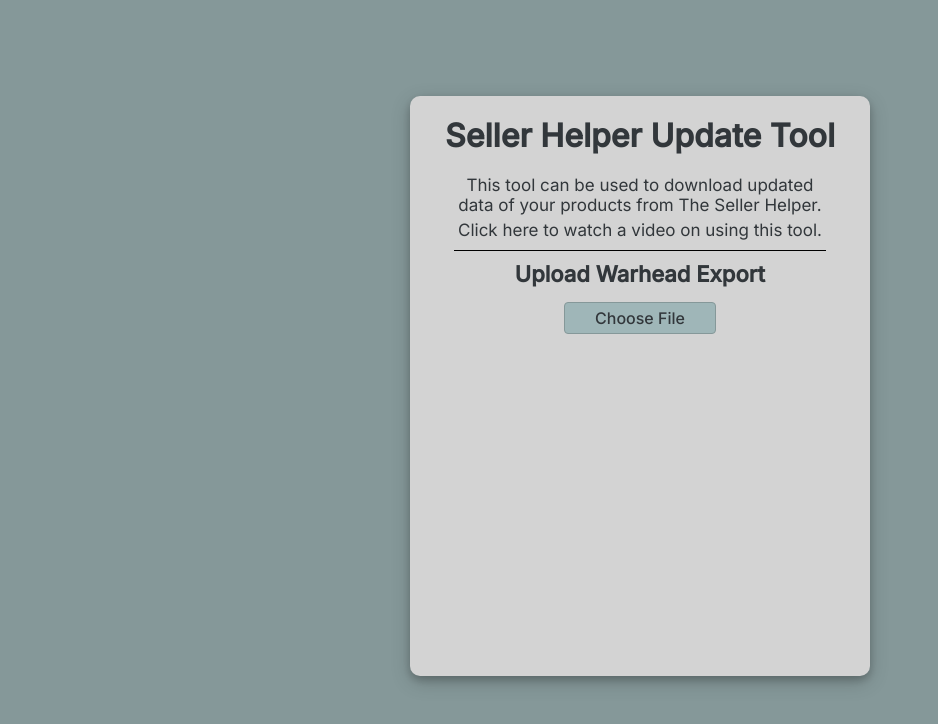
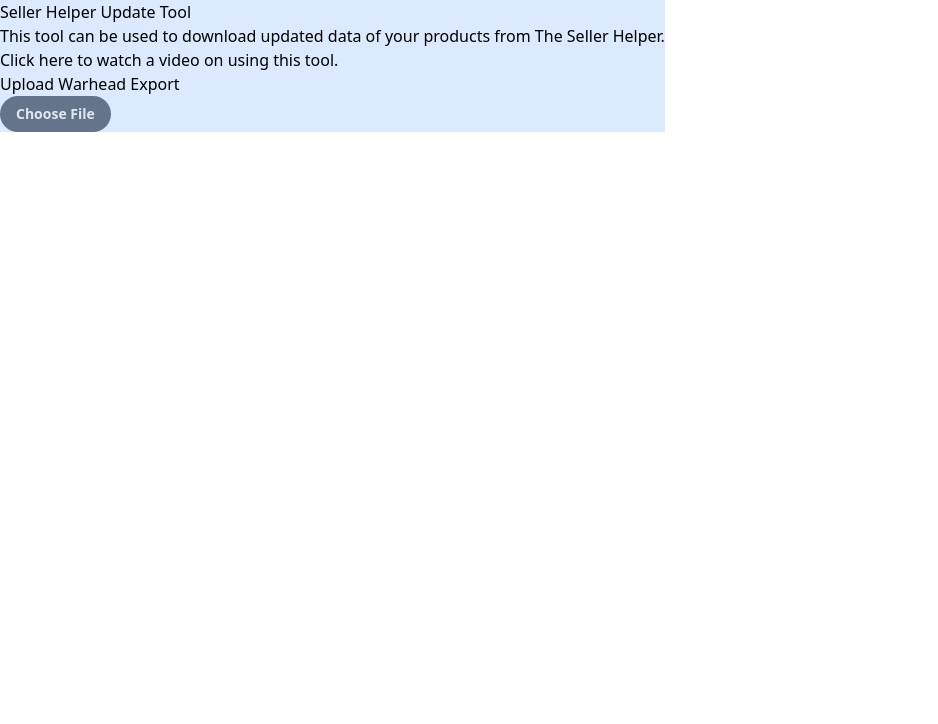
Before and after one commit to mrfannin/seller-helper-update-tool, a Vue app: page / in a window 1280 px wide. Shown: the top 724 px of the page, without its empty margins (0-938 px from the left). Built offline with nearby package versions, Linux system fonts and the light colour scheme.

Commit message:
started working on tailwind css

```diff
--- a/package.json
+++ b/package.json
@@ -19,7 +19,12 @@
   },
   "devDependencies": {
     "@vitejs/plugin-vue": "^4.0.0",
+    "autoprefixer": "^10.4.14",
     "gh-pages": "^5.0.0",
+    "postcss": "^8.4.23",
+    "prettier": "^2.8.8",
+    "prettier-plugin-tailwindcss": "^0.3.0",
+    "tailwindcss": "^3.3.2",
     "vite": "^4.1.4",
     "vite-plugin-singlefile": "^0.13.5"
   }
--- /dev/null
+++ b/postcss.config.js
@@ -0,0 +1,6 @@
+module.exports = {
+  plugins: {
+    tailwindcss: {},
+    autoprefixer: {},
+  },
+}
--- a/src/App.vue
+++ b/src/App.vue
@@ -3,7 +3,7 @@
 </script>
 
 <template>
-  <div id="app">
+  <div id="app" class="bg-blue-100 w-1/2 min-w-max">
     <header>
       <h1>Seller Helper Update Tool</h1>
     </header>
@@ -14,7 +14,7 @@
 </template>
 
 <style scoped>
-  #app {
+  /* #app {
     position: fixed;
     left: 32%;
     top: 12%;
@@ -34,5 +34,5 @@
   main {
     width: 85%;
     margin: auto;
-  }
+  } */
 </style>
--- a/src/assets/main.css
+++ b/src/assets/main.css
@@ -1,41 +1,12 @@
-/* @import './base.css';
-
-#app {
-  max-width: 1280px;
-  margin: 0 auto;
-  padding: 2rem;
-
-  font-weight: normal;
-}
-
-a,
-.green {
-  text-decoration: none;
-  color: hsla(160, 100%, 37%, 1);
-  transition: 0.4s;
-}
-
-@media (hover: hover) {
-  a:hover {
-    background-color: hsla(160, 100%, 37%, 0.2);
-  }
-}
-
-@media (min-width: 1024px) {
-  body {
-    display: flex;
-    place-items: center;
-  }
-
-  #app {
-    display: grid;
-    grid-template-columns: 1fr 1fr;
-    padding: 0 2rem;
-  }
-} */
-
 @import url('https://fonts.googleapis.com/css2?family=Roboto:wght@400;500&display=swap');
 @import url('https://fonts.googleapis.com/css2?family=Inter:wght@400;500&display=swap');
+
+@tailwind base;
+@tailwind components;
+@tailwind utilities;
+
+
+/*
 
 * {
   margin: 0;
@@ -50,7 +21,7 @@
 
 /* General Tab Styling */
 
-.info {
+/* .info {
   font-size: 17px;
 }
 
@@ -90,9 +61,11 @@
 
 .button:active {
   background-color: #acc5c7;
-}
+} */
 
 /* Loading animation */
+
+/*
 .loaderPanel {
   position: fixed;
   width: 100%;
@@ -126,4 +99,4 @@
   100% {
       transform: rotate(360deg);
   }
-  }
+} */
--- a/src/components/OutputOptions.vue
+++ b/src/components/OutputOptions.vue
@@ -79,14 +79,14 @@
       </form>
     </div>
     <div class="continueButtons">
-      <p class="button" @click.prevent="backTab">Back</p>
-      <p class="button" @click.prevent="submitOptions">Continue</p>
+      <button class="button" @click.prevent="backTab">Back</button>
+      <button class="button" @click.prevent="submitOptions">Continue</button>
     </div>
   </div>
 </template>
 
 <style scoped>
-form div {
+/* form div {
   display: flex;
   width: 80%;
   margin: auto;
@@ -107,5 +107,5 @@
 
 select {
   width: 54px;
-}
+} */
 </style>
--- a/src/components/ToolMain.vue
+++ b/src/components/ToolMain.vue
@@ -67,10 +67,10 @@
 </template>
 
 <style scoped>
-#currentTab {
+/* #currentTab {
   padding-top: 20px;
   width: 95%;
   margin: auto;
   text-align: center;
-}
+} */
 </style>
--- a/src/components/UserOutput.vue
+++ b/src/components/UserOutput.vue
@@ -32,8 +32,8 @@
     <div class="info"><p>Your download is ready. Click the button below to download the spreadsheet. This file can than be imported into Warhead.</p></div>
     <div class="mainSection">
     <div class="continueButtons">
-      <p class="button" @click.prevent="backTab">Back</p>
-      <p class="button" @click.prevent="downloadFile">Download File</p>
+      <button class="button" @click.prevent="backTab">Back</button>
+      <button class="button" @click.prevent="downloadFile">Download File</button>
     </div>
     </div>
   </div>
--- a/src/components/UserUpload.vue
+++ b/src/components/UserUpload.vue
@@ -8,7 +8,7 @@
 import * as Papa from 'papaparse';
 import { ref } from 'vue';
 
-const emit = defineEmits(['fileUploaded'])
+const emit = defineEmits(['fileUploaded']);
 
 const message = ref('');
 
@@ -52,8 +52,7 @@
       (line) => line.shippingGroup === 'The Seller Helper'
     );
     if (filteredData.length === 0) {
-      message.value =
-        'No products found from The Seller Helper';
+      message.value = 'No products found from The Seller Helper';
     } else {
       userData = filteredData;
       dataReady.value = true;
@@ -69,15 +68,17 @@
 
 // Emits an event to ToolMain, sends filtered data back as an argument
 function fileUploaded() {
-  emit('fileUploaded', userData)
+  emit('fileUploaded', userData);
 }
 </script>
 
 <template>
   <div class="section">
     <div class="info">
-      <p>This tool can be used to download updated data of your products from The
-      Seller Helper.</p>
+      <p>
+        This tool can be used to download updated data of your products from The
+        Seller Helper.
+      </p>
       <p>Click here to watch a video on using this tool.</p>
     </div>
     <div class="mainSection" @submit.prevent>
@@ -85,15 +86,25 @@
         <h2>Upload Warhead Export</h2>
       </div>
       <div class="uploadSection" v-if="!dataReady">
-        <label for="fileUpload" id="uploadLabel" class="button">Choose File</label>
-        <input type="file" id="fileUpload" accept=".csv" @change="checkFile" />
+        <input
+          type="file"
+          class="invisible file:visible file:rounded-full file:border-0 file:bg-slate-500 file:px-4 file:py-2 file:text-sm file:font-semibold file:text-slate-200 hover:file:bg-slate-600"
+          id="fileUpload"
+          accept=".csv"
+          @change="checkFile"
+        />
         <p class="errorMessage" v-if="message">{{ message }}</p>
       </div>
       <div class="continueSection" v-if="dataReady">
         <p class="fileName">{{ fileName }}</p>
         <div class="continueButtons">
-        <p @click.prevent="resetData" class="button">Change File</p>
-        <p @click.prevent="fileUploaded" class="button">Continue</p>
+          <button
+            @click.prevent="resetData"
+            class="rounded-full bg-sky-500 hover:bg-sky-700 active:bg-sky-800"
+          >
+            Change File
+          </button>
+          <button @click.prevent="fileUploaded" class="button">Continue</button>
         </div>
       </div>
     </div>
@@ -101,7 +112,7 @@
 </template>
 
 <style scoped>
-h2 {
+/* h2 {
   font-size: 22px;
   margin-bottom: 5px;
 }
@@ -136,6 +147,5 @@
   margin: auto;
   padding: 5px 10px;
   border-radius: 5px;
-}
-
+} */
 </style>
--- a/src/scripts/UpdateProcessor.js
+++ b/src/scripts/UpdateProcessor.js
@@ -5,7 +5,7 @@
 
 async function processData(data) {
   return new Promise(async (resolve, reject) => {
-    const processWorker = new Worker('src/components/processWorker.js');
+    const processWorker = new Worker('src/workers/processWorker.js');
 
     // download public file
     const response = await fetch(
--- /dev/null
+++ b/tailwind.config.js
@@ -0,0 +1,11 @@
+/** @type {import('tailwindcss').Config} */
+module.exports = {
+  content: [
+    "./index.html",
+    "./src/**/*.{js,ts,jsx,tsx,vue}",
+  ],
+  theme: {
+    extend: {},
+  },
+  plugins: [],
+}
```
Also changed, not shown: src/assets/base.css (deleted, +0 -74 lines), src/workers/processWorker.js (renamed from src/components/processWorker.js), 1 other file (tests, documents, lock files or other folders).
